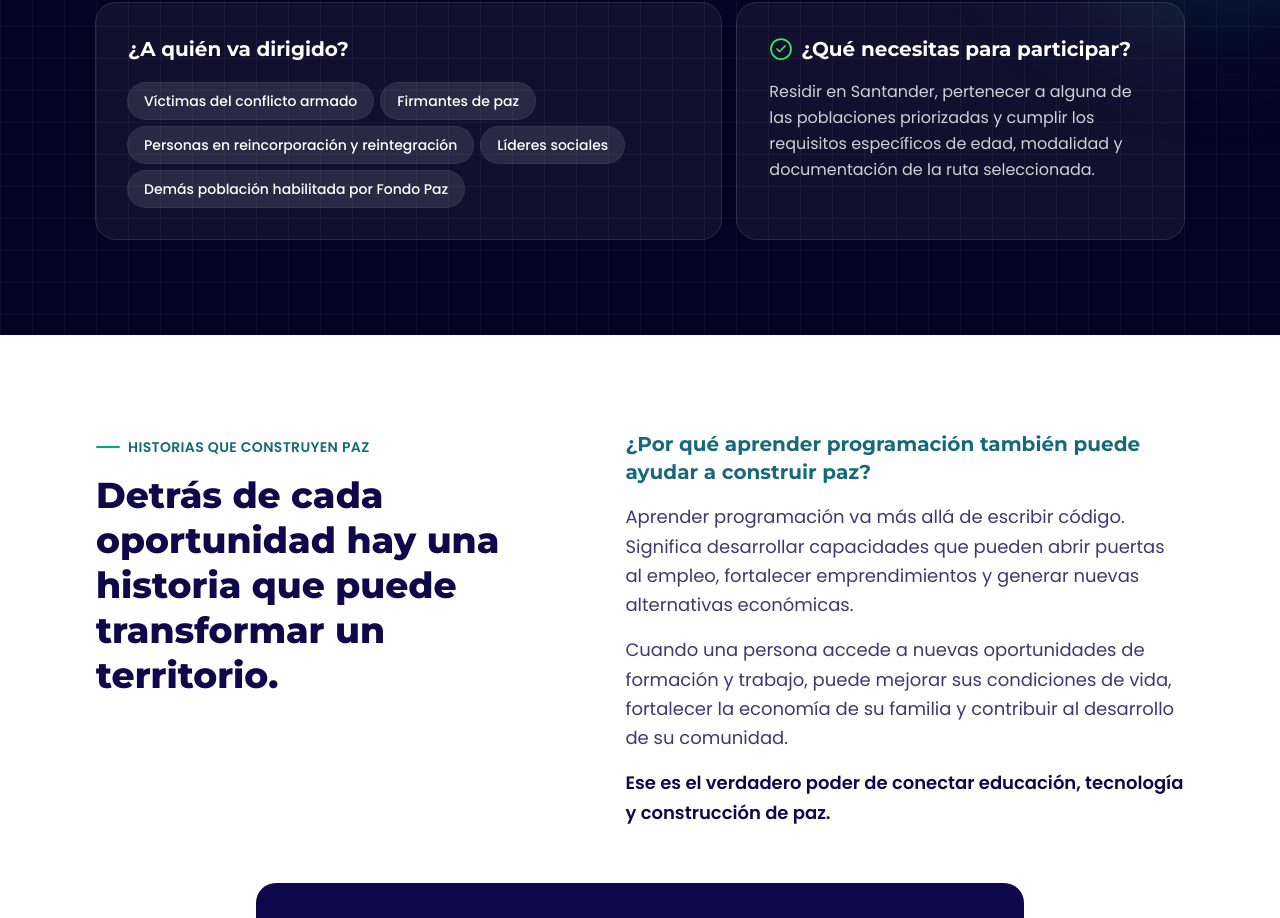
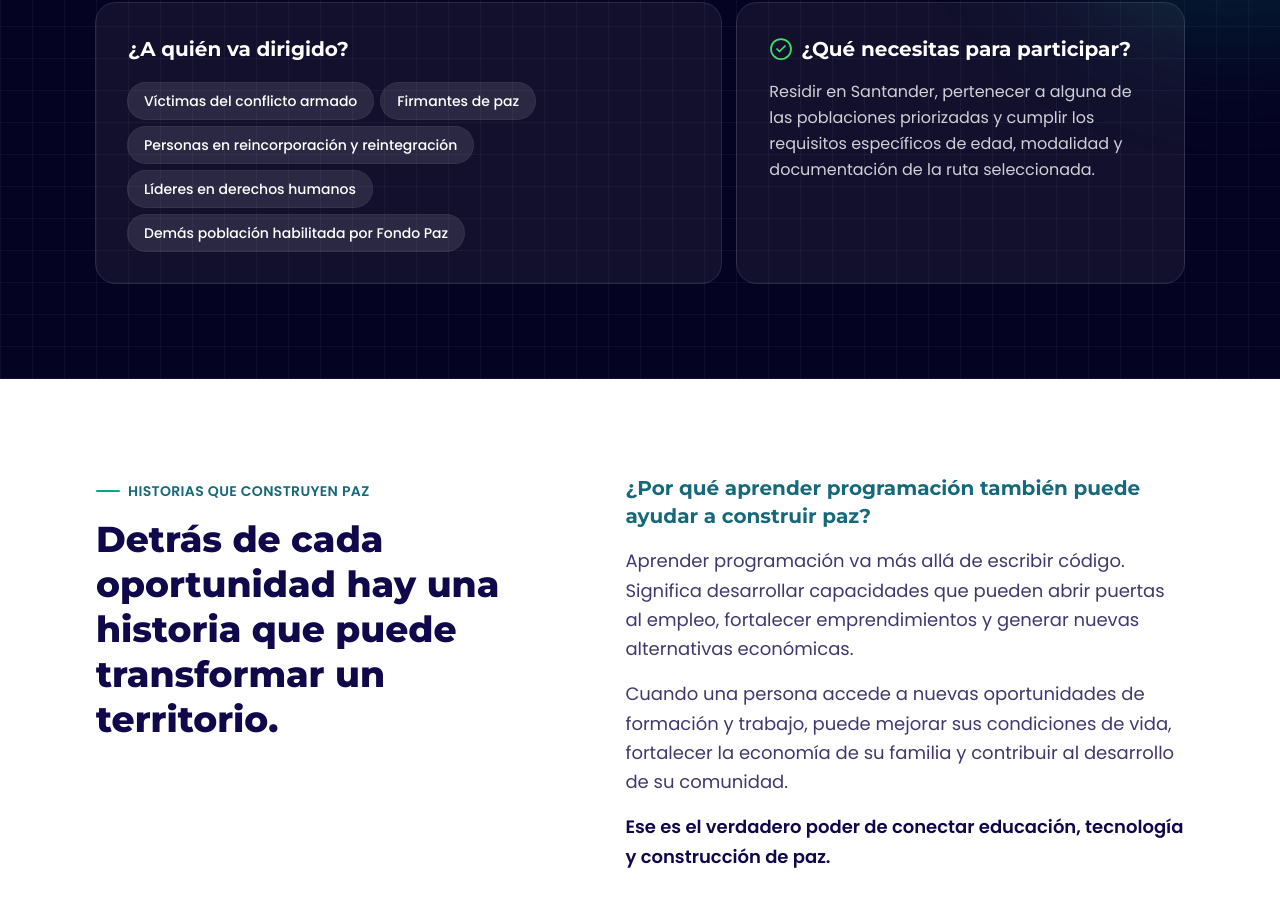
Before and after one commit to Shiroses/landingpageproject, a Next.js app: page / in a window 1280 px wide. Shown: the part 4316-5234 px from the top of the page. Built offline with nearby package versions, Linux system fonts and the light colour scheme.

Commit message:
Cambiar 'Líderes sociales' por 'Líderes en derechos humanos'

```diff
--- a/src/components/Inscripcion.tsx
+++ b/src/components/Inscripcion.tsx
@@ -46,7 +46,7 @@ const poblaciones = [
   "Víctimas del conflicto armado",
   "Firmantes de paz",
   "Personas en reincorporación y reintegración",
-  "Líderes sociales",
+  "Líderes en derechos humanos",
   "Demás población habilitada por Fondo Paz",
 ];
 
```
